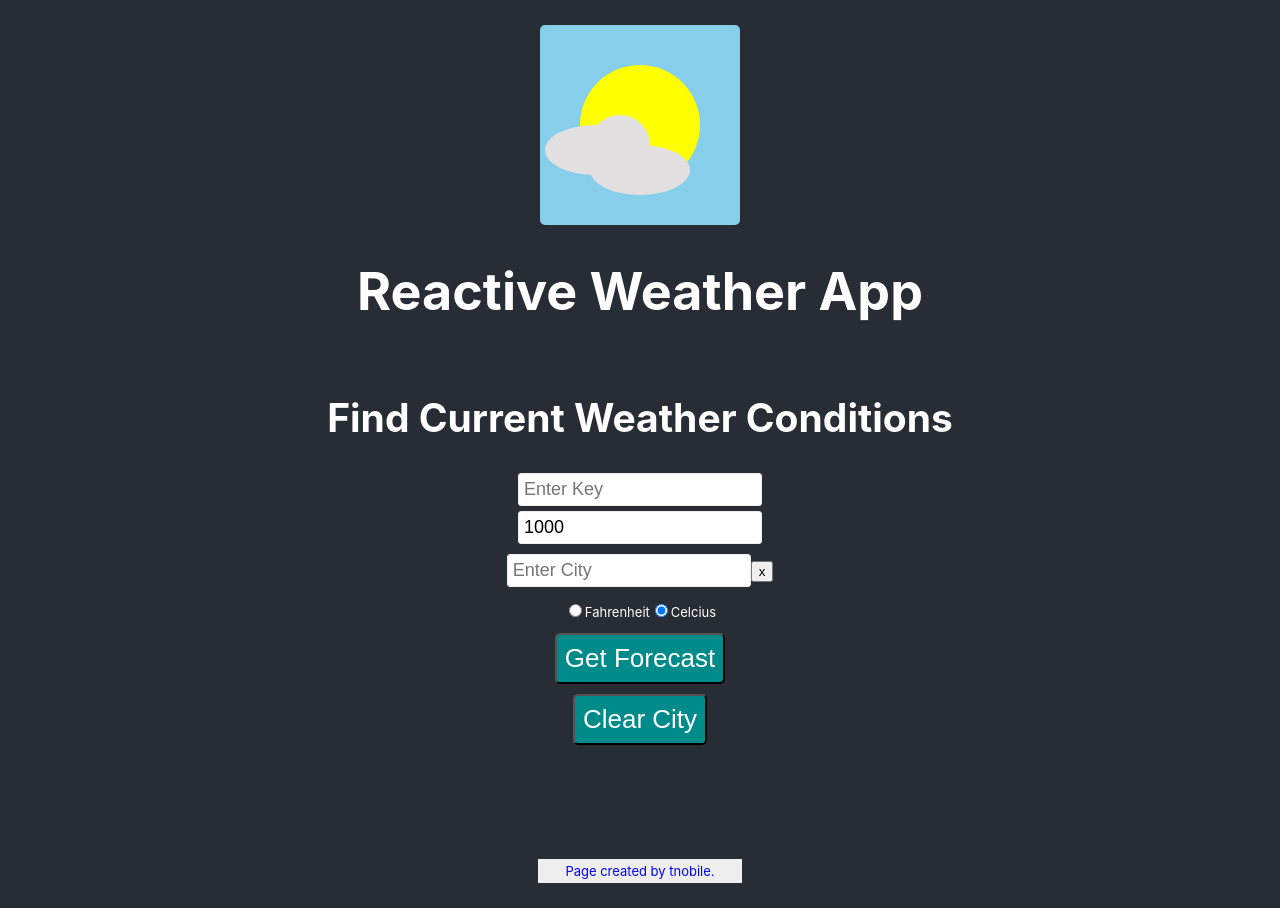
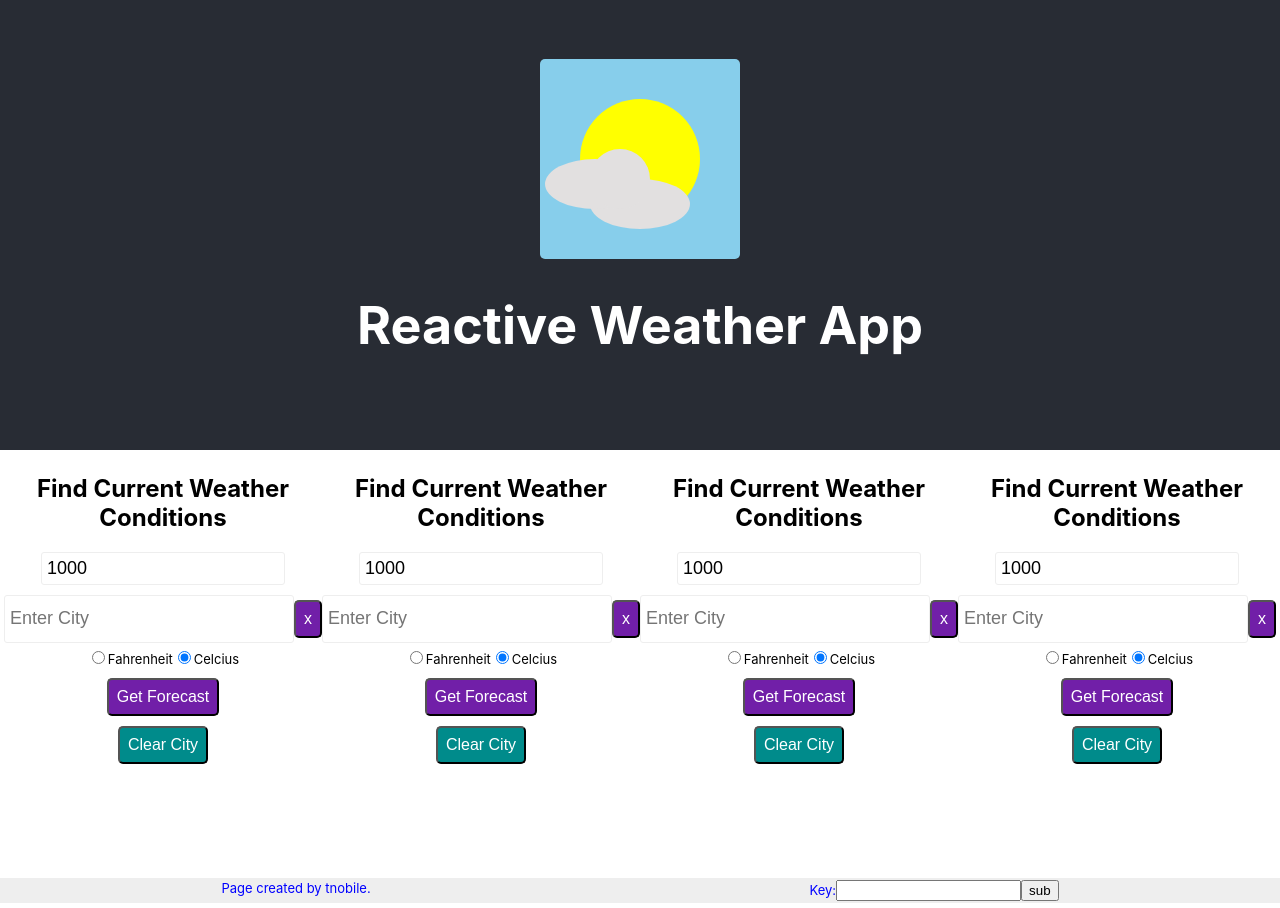
Before and after one commit to tnobile/my-weather-app, a React (Create React App) app: page / in a window 1280 px wide. Built offline with nearby package versions, Linux system fonts and the light colour scheme; no server answers.

Commit message:
myKey from app

```diff
--- a/src/App.css
+++ b/src/App.css
@@ -41,10 +41,11 @@
 }
 
 main {
-  flex-grow: 0;
+  flex-grow: 1;
   text-align: center;
   padding: 4px;
 }
+
 
 footer {
   padding: 2px;
--- a/src/App.js
+++ b/src/App.js
@@ -1,25 +1,32 @@
-import React from 'react';
+import React, { useState } from 'react';
 import './App.css';
-import Forecast from "./components/Forecast/Forecast";
 import Logo from "./components/Logo/Logo";
+import Main from "./components/Main/Main";
+import Footer from "./components/Footer/Footer";
 
 /**
  * https://rapidapi.com/blog/weather-app-react/
  * https://github.com/jdretz/rapid-api-react-weather-app-tutorial
  */
 function App() {
+  let [myKey, setMyKey] = useState('');
+
+  function handleMyKey (value) {
+    setMyKey(value);
+  }
+
   return (
     <div className="App">
       <header className="App-header">
         <Logo />
         <h1> Reactive Weather App</h1>
-        <main>
-          <Forecast />
-        </main>
-        <footer>
-          Page created by tnobile.
-        </footer>
       </header>
+      <main>
+        <Main myKey={myKey}/>
+      </main>
+      <footer>
+        <Footer handleSubmit={handleMyKey}/>
+      </footer>
     </div>
   );
 }
--- /dev/null
+++ b/src/components/Footer/Footer.js
@@ -0,0 +1,38 @@
+import React from 'react';
+import classes from './Footer.module.css';
+
+class Footer extends React.Component {
+    constructor(props) {
+        super(props);
+        this.state = { myKey: '' };
+        this.handleChange = this.handleChange.bind(this);
+        this.handleSubmit = this.handleSubmit.bind(this);
+    }
+
+    handleChange(event) {
+        this.setState({ myKey: event.target.value });
+    }
+    handleSubmit(event) {
+        alert('submitting:' +this.state.myKey)
+        this.props.handleSubmit(this.state.myKey);
+        event.preventDefault();
+    }
+    render() {
+        return (
+            <div className={classes.container}>
+                <div className={classes.item}>Page created by tnobile.</div>
+                <div className={classes.item}>
+                    <form onSubmit={this.handleSubmit}>
+                        <label>
+                            Key:
+                            <input type="text" value={this.state.myKey} onChange={this.handleChange} />
+                        </label>
+                        <input type="submit" value='sub' />
+                    </form>
+                </div>
+            </div>
+        );
+    };
+}
+
+export default Footer;
--- /dev/null
+++ b/src/components/Footer/Footer.module.css
@@ -0,0 +1,8 @@
+.container {
+ display: flex;
+ flex-direction: row;
+}
+
+.item {
+ flex-grow: 1;
+}
--- a/src/components/Forecast/Forecast.js
+++ b/src/components/Forecast/Forecast.js
@@ -3,13 +3,12 @@ import Conditions from '../Conditions/Conditions';
 import Inputs from '../Inputs/Inputs';
 import classes from './Forecast.module.css';
 
-const Forecast = () => {
+const Forecast = (props) => {
     let [responseObj, setResponseObj] = useState({});
     let [city, setCity] = useState('');
     let [unit, setUnit] = useState('metric');
     let [error, setError] = useState(false);
     let [loading, setLoading] = useState(false);
-    let [key, setKey] = useState('');
     let [sleepTime, setSleepTime] = useState(1000);
     let [lon, setLon] = useState();
     let [lat, setLat] = useState();
@@ -28,9 +27,6 @@ const Forecast = () => {
 
     const uriEncodedCity = encodeURIComponent(city);
 
-    function handleKey(value) {
-        setKey(value);
-    }
     function handleSleepTime(value) {
         setSleepTime(value);
     }
@@ -51,6 +47,7 @@ const Forecast = () => {
     function getForecast(e) {
         e.preventDefault();
 
+        const key=props.myKey;
         if (!key || key.length === 0) {
             setError(0);
             return;
@@ -101,11 +98,10 @@ const Forecast = () => {
             <Inputs
                 getForecast={getForecast}
                 city={city}
-                mykey={key}
+                mykey={props.myKey}
                 unit={unit}
                 sleepTime={sleepTime}
                 handleCity={handleCity}
-                handleKey={handleKey}
                 handleUnit={handleUnit}
                 handleSleepTime={handleSleepTime}
             />
--- a/src/components/Inputs/Inputs.js
+++ b/src/components/Inputs/Inputs.js
@@ -8,30 +8,22 @@ const Inputs = (props) => {
             <form onSubmit={props.getForecast}>
                 <input
                     type="text"
-                    placeholder="Enter Key"
-                    maxLength="49"
-                    className={classes.textInput}
-                    value={props.mykey}
-                    onChange={e => props.handleKey(e.target.value)}
-                />
-                <input
-                    type="text"
                     placeholder="Enter SleepTime"
                     maxLength="49"
                     className={classes.textInput}
                     value={props.sleepTime}
                     onChange={e => props.handleSleepTime(e.target.value)}
                 />
-                <div>
+                <div className={classes.container}>
                     <input
                         type="text"
                         placeholder="Enter City"
                         maxLength="49"
-                        className={[classes.textInput, classes.inlineFlex].join(' ')}
+                        className={[classes.textInput, classes.item].join(' ')}
                         value={props.city}
                         onChange={e => props.handleCity(e.target.value)}
                     />
-                    <button type='button' className={[classes.inlineFlex].join(' ')} onClick={() => props.handleCity('')}>x</button>
+                    <button type='button' className={classes.Button} onClick={() => props.handleCity('')}>x</button>
                 </div>
                 <label className={classes.Radio}>
                     <input
--- a/src/components/Inputs/Inputs.module.css
+++ b/src/components/Inputs/Inputs.module.css
@@ -12,8 +12,13 @@
     border-color: #719ECE;
     box-shadow: 0 0 10px rgb(50, 100, 153);
 }
-.inlineFlex {
-    display: inline-flex;
+.container {
+    display: flex;
+    flex-direction: row;
+}
+
+.item{
+    flex-grow: 1;
 }
 .Radio {
     font-size: small;
@@ -24,7 +29,7 @@
     margin: 10px auto;
     padding: .5rem;
     font-size: 1em;
-    background: darkcyan;
+    background: rgb(113, 31, 168);
     border-radius: 5px;
     color: white;
     cursor: pointer;
--- /dev/null
+++ b/src/components/Main/Main.js
@@ -0,0 +1,15 @@
+import Forecast from '../Forecast/Forecast';
+import classes from './Main.module.css';
+
+const Main = (props) => {
+    return (
+        <div className={classes.mainContent}>
+            <div className={classes.item}><Forecast myKey={props.myKey}/></div>
+            <div className={classes.item}><Forecast myKey={props.myKey}/></div>
+            <div className={classes.item}><Forecast myKey={props.myKey}/></div>
+            <div className={classes.item}><Forecast myKey={props.myKey}/></div>
+        </div>
+    )
+}
+
+export default Main;
--- /dev/null
+++ b/src/components/Main/Main.module.css
@@ -0,0 +1,8 @@
+.item {
+  flex-grow:1;
+}
+
+.mainContent {
+  flex-direction: row;
+  display: flex;
+}
```
